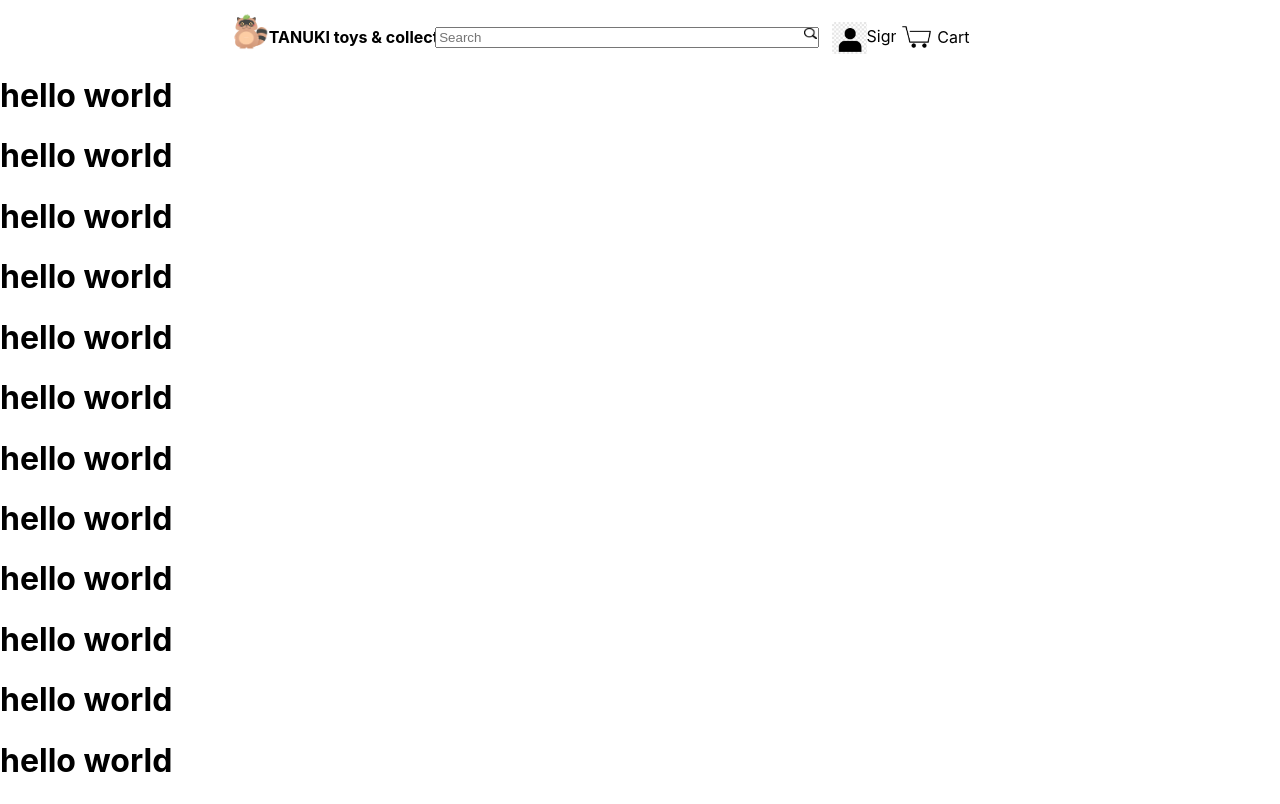
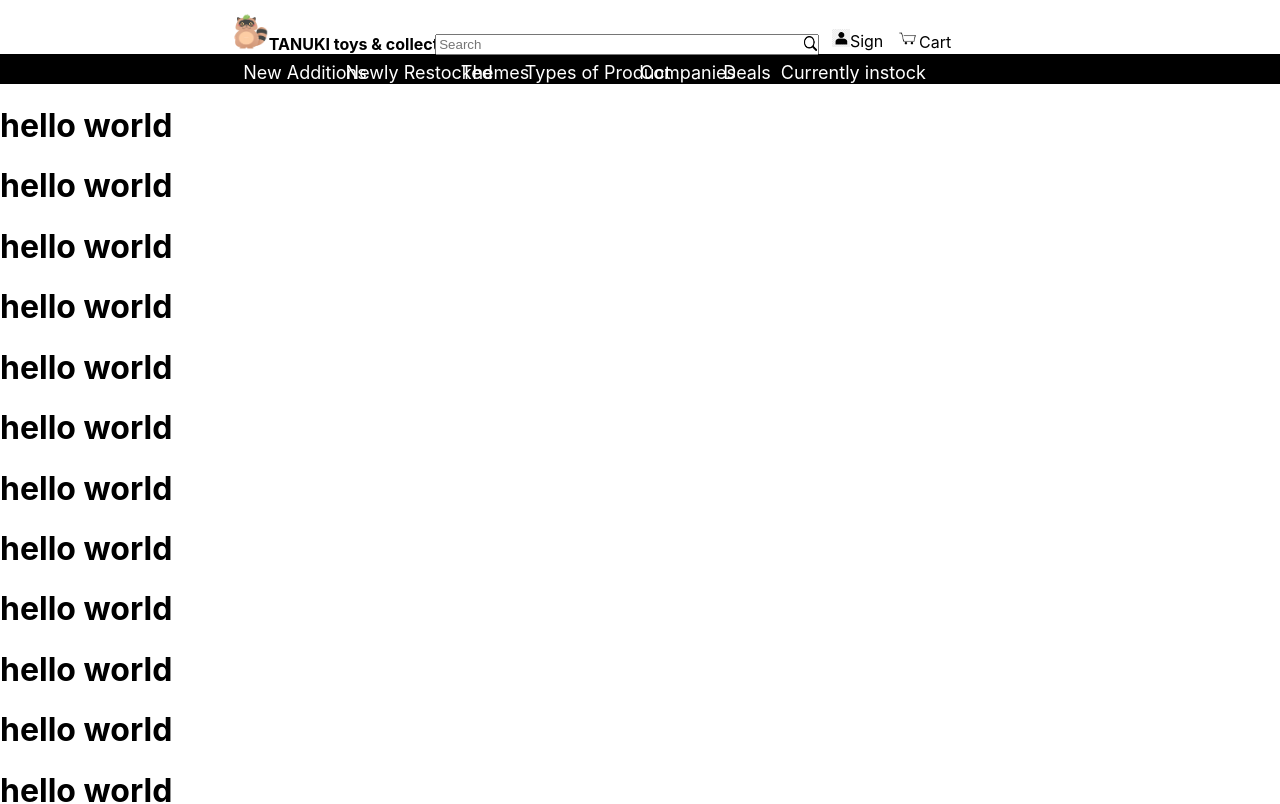
Before and after one commit to justincando/Tanukiweb, a React (Create React App) app: page / in a window 1280 px wide. Shown: the top 804 px of the page. Built offline with nearby package versions, Linux system fonts and the light colour scheme.

Commit message:
made navbar

```diff
--- a/src/App.css
+++ b/src/App.css
@@ -1,6 +1,11 @@
 .App {
   text-align: center;
 }
+HTML, body {
+  margin: 0px;
+  padding: 0px;
+    border: 0px;
+  }
 
 .App-logo {
   height: 40vmin;
--- a/src/components/Navbar.css
+++ b/src/components/Navbar.css
@@ -6,38 +6,38 @@
 
 }
 nav{
-    overflow: hidden;
     position: sticky;
     top: 0;
     background-color: white;
 }
 #title{
     font-size: 16px;
-    top: 50%;
+    top: 40%;
     position: absolute;
     font-weight: bold;
 }
 #search{
     position: absolute;
     left: 34%;
-    top: 50%;
+    top: 40%;
     width:30%;
 }
 #mag{
-    height:20%;
+    height:18%;
     width:1%;
    position: absolute;
-   top:52.2%;
+   top:42.2%;
    left: 62.8%;
 }
 #signin{
    position: absolute;
-   top:40%;
+   top:34%;
    left: 65%;
+   width: 4%;
 }
 #person{
     height:30%;
-    width:30%;
+    width:35%;
 }
 #login{
     position:absolute;
@@ -45,18 +45,195 @@ nav{
 }
 #checkout{
     position: absolute;
-   top:43%;
-   left: 70%;
+    top:36%;
+    left: 70%;
+    width:4%
 }
 #cart{
     height:15%;
-    width:15%;
+    width:45%;
 }
 #basket{
     position: absolute;
-   top:10%;
+    top:10%;
 }
 #checkout:hover{
-    border: 1px;
+    border: 1px solid;
     border-color: red;
+    cursor: pointer;
 }
+#signin:hover{
+    border: 1px solid;
+    border-color: red;
+    cursor: pointer;
+}
+#bottomNav{
+    background-color: black;
+    height: 30px;
+    z-index: 1;
+}
+#new{
+    color: white;
+    margin: 0px;
+    padding: 0px;
+    border: 0px;
+    font-size: large;
+    position:absolute;
+    left: 19%;
+    top:73%;
+}
+#new:hover{
+    background-color: white;
+    color: rgb(6, 177, 91);
+    height:30px;
+    cursor: pointer;
+}
+#restock{
+    color: white;
+    margin: 0px;
+    padding: 0px;
+    border: 0px;
+    font-size: large;
+    position:absolute;
+    left: 27%;
+    top:73%;
+}
+#restock:hover{
+    background-color: white;
+    color: rgb(6, 177, 91);
+    height:30px;
+    cursor: pointer;
+}
+#theme{
+    color: white;
+    margin: 0px;
+    padding: 0px;
+    border: 0px;
+    font-size: large;
+    position:absolute;
+    left: 36%;
+    top:73%;
+    overflow: hidden;
+}
+#theme:hover{
+    background-color: white;
+    color: rgb(6, 177, 91);
+    height:30px;
+    cursor: pointer;
+}
+#type{
+    color: white;
+    margin: 0px;
+    padding: 0px;
+    border: 0px;
+    font-size: large;
+    position:absolute;
+    left: 41%;
+    top:73%;
+}
+#type:hover{
+    background-color: white;
+    color: rgb(6, 177, 91);
+    height:30px;
+    cursor: pointer;
+}
+#companies{
+    color: white;
+    margin: 0px;
+    padding: 0px;
+    border: 0px;
+    font-size: large;
+    position:absolute;
+    left: 50%;
+    top:73%;
+}
+#companies:hover{
+    background-color: white;
+    color: rgb(6, 177, 91);
+    height:30px;
+    cursor: pointer;
+}
+#deals{
+    color: white;
+    margin: 0px;
+    padding: 0px;
+    border: 0px;
+    font-size: large;
+    position:absolute;
+    left: 56.5%;
+    top:73%;
+}
+#deals:hover{
+    background-color: white;
+    color: rgb(6, 177, 91);
+    height:30px;
+    cursor: pointer;
+}
+#instock{
+    color: white;
+    margin: 0px;
+    padding: 0px;
+    border: 0px;
+    font-size: large;
+    position:absolute;
+    left: 61%;
+    top:73%;
+
+}
+#instock:hover{
+    background-color: white;
+    color: rgb(6, 177, 91);
+    height:30px;
+    cursor: pointer;
+}
+#drops{
+    display: none;
+    position:absolute;
+    z-index: 1;
+    background-color: white;
+    left:500px;
+    top:110px;
+}
+#theme:hover + #drops{
+    display: block;
+}
+#drops:hover{
+    display: block;
+}
+td{
+    padding:20px;
+
+}
+td:hover{
+    border: 1px solid;
+    border-color: red;
+    cursor: pointer;
+}
+#dropstype{
+    display: none;
+    position:absolute;
+    z-index: 1;
+    background-color: white;
+    left:700px;
+    top:109px;
+}
+#type:hover + #dropstype{
+    display: block;
+}
+#dropstype:hover{
+    display: block;
+}
+#dropscomp{
+    display: none;
+    position:absolute;
+    z-index: 1;
+    background-color: white;
+    left:750px;
+    top:109px;
+}
+#companies:hover + #dropscomp{
+    display: block;
+}
+#dropscomp:hover{
+    display: block;
+}
--- a/src/components/Navbar.js
+++ b/src/components/Navbar.js
@@ -6,6 +6,7 @@ import './Navbar.css';
 export default function Navbar(){
     return(
         <nav>
+            <div id = "topNav">
                 <img src = {logo} alt ="tanuki" id = "logo" />
                 <span id ="title">TANUKI toys & collectibles, LLC</span>
                 <input type={"search"} id = "search" placeholder="Search"/>
@@ -17,8 +18,94 @@ export default function Navbar(){
                 <span id = "checkout">
                     <img src={cart} alt="cart" id ="cart"/>
                     <span id = "basket">Cart</span>
+                </span>
+            </div>
+            <div id = "bottomNav">
+                <p id = "new">New Additions</p>
+                <p id="restock">Newly Restocked</p>
+                <p id ="theme">Themes</p>
+                    <div id ="drops">
+                        <div id ="themDrop">
+                            <table>
+                                <tr>
+                                    <td>Yu yu hakusho</td>
+                                    <td>Dragon Ball Z</td>
+                                    <td>Sailor Moon</td>
+                                </tr>
+                                <tr>
+                                    <td>Bleach</td>
+                                    <td>Naruto</td>
+                                    <td>OnePiece</td>
+                                </tr>
+                                <tr>
+                                    <td>Full Metal Alchemist</td>
+                                    <td>Hunter X Hunter</td>
+                                    <td>Attack on titan</td>
+                                </tr>
+                                <tr>
+                                    <td>Black Clover</td>
+                                    <td>My hero acadamia</td>
+                                    <td>Demon Slayer</td>
+                                </tr>
+                            </table>
+                        </div>
+                    </div>
+                <p id ="type">Types of Product</p>
+                    <div id ="dropstype">
+                        <table>
+                            <tr>
+                                <td>Books</td>
+                                <td>Games</td>
+                                <td>Art</td>
+                            </tr>
+                            <tr>
+                                <td>Figures</td>
+                                <td>Apparel</td>
+                                <td>Movies</td>
+                            </tr>
+                            <tr>
+                                <td>Plushies</td>
+                                <td>Pins</td>
+                                <td>Back to school</td>
+                            </tr>
+                        </table>
+                    </div>
+                <p id ="companies"> Companies</p>
+                    <div id ="dropscomp">
+                        <table>
+                            <tr>
+                                <td>GoodSmile</td>
+                                <td>Max Factory</td>
+                                <td>Phat!</td>
+                                <td>Orange Rouge</td>
 
-            </span>
+                            </tr>
+                            <tr>
+                                <td>MegaHouse</td>
+                                <td>Alter</td>
+                                <td>Bioworld</td>
+                                <td>Ques Q</td>
+
+                            </tr>
+                            <tr>
+                                <td>Kotobukiya</td>
+                                <td>Banpresto</td>
+                                <td>FREEing</td>
+                                <td>Stronger</td>
+
+                            </tr>
+                            <tr>
+                                <td>Pulchra</td>
+                                <td>Nekowear</td>
+                                <td>Aniplex</td>
+                            </tr>
+
+                        </table>
+                    </div>
+                <p id = "deals">Deals</p>
+                <p id ="instock">Currently instock</p>
+            </div>
+
         </nav>
     )
 }
```
Lines whose indentation alone changed are shown as unchanged.
